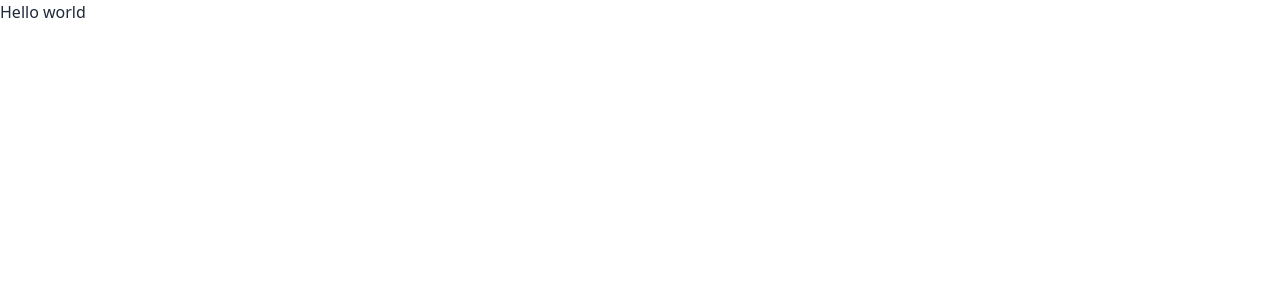
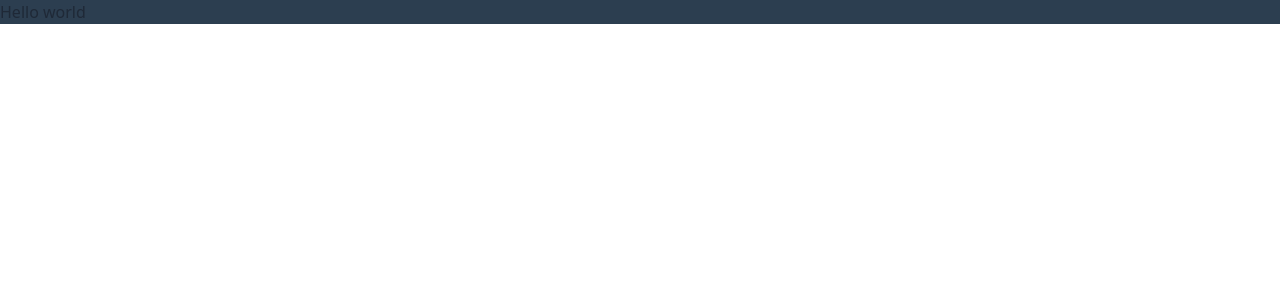
Before and after one commit to adnansyed101/flux-client, a React (Vite) app: page / in a window 1280 px wide. Shown: the top 300 px of the page. Built offline with nearby package versions, Linux system fonts and the light colour scheme.

Commit message:
Add btn styles

```diff
--- a/src/index.css
+++ b/src/index.css
@@ -1,3 +1,15 @@
 @tailwind base;
 @tailwind components;
 @tailwind utilities;
+
+body {
+  @apply bg-midnightBlue;
+}
+
+.primary-btn {
+  @apply btn bg-goldenYellow text-white hover:bg-goldenYellow hover:scale-110 border-none;
+}
+
+.secondary-btn {
+  @apply btn bg-lightGray text-black hover:bg-lightGray hover:scale-110 border-none;
+}
```
